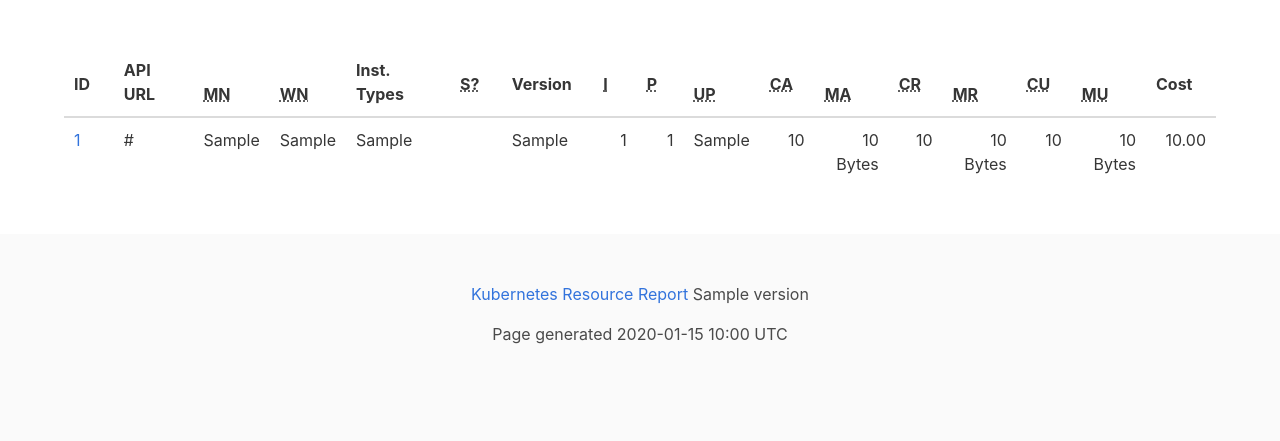
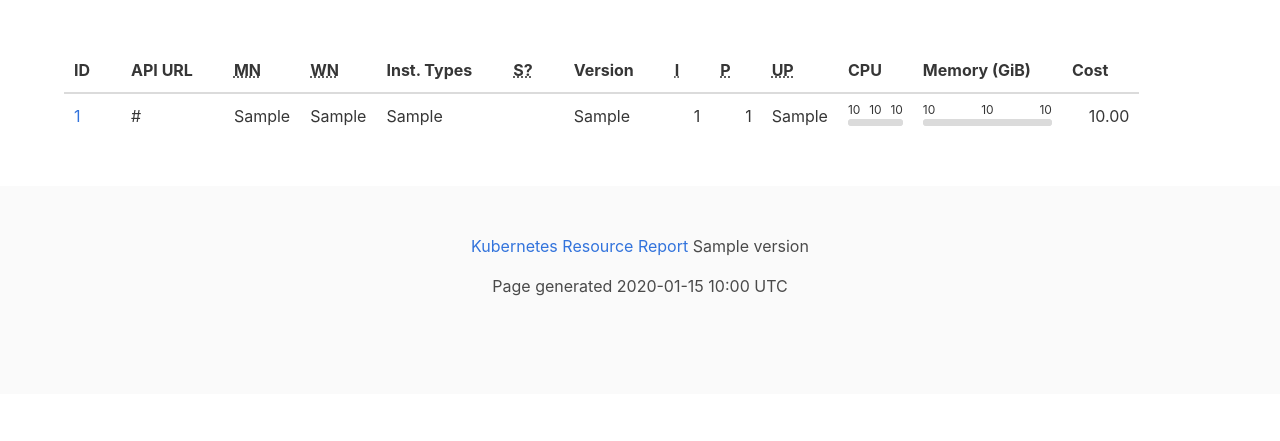
Before and after one commit to hjacobs/kube-resource-report, a Python web app: template templates/clusters.html in a window 1280 px wide. Shown: the part 52-493 px from the top of the page. Run offline with Jinja, Linux system fonts and the light colour scheme; the template is opened without the code that fills it: most values are stand-ins (such as "Sample title", 1, 10 or a date in 2020); some libraries are stand-ins or nearby versions.

Commit message:
resource bars

```diff
--- a/templates/base.html
+++ b/templates/base.html
@@ -8,6 +8,7 @@
     <script defer src="https://use.fontawesome.com/releases/v5.0.13/js/all.js"></script>
     <script src="sortable.min.js"></script>
     <link rel="stylesheet" href="sortable-theme-minimal.css" />
+    <link rel="stylesheet" href="kube-resource-report.css" />
     <link rel="shortcut icon" href="favicon.png">
   </head>
   <body class="has-navbar-fixed-top">
--- a/templates/clusters.html
+++ b/templates/clusters.html
@@ -14,17 +14,9 @@
                   <th><abbr title="Ingresses">I</abbr></th>
                   <th><abbr title="Pods">P</abbr></th>
                   <th><abbr title="User Pods">UP</abbr></th>
-                  <!--
-                  <th><abbr title="CPU Capacity">CC</abbr></th>
-                  <th><abbr title="Memory Capacity">MC</abbr></th>
-                  -->
-                  <th><abbr title="CPU Allocatable">CA</abbr></th>
-                  <th><abbr title="Memory Allocatable">MA</abbr></th>
-                  <th><abbr title="CPU Requests">CR</abbr></th>
-                  <th><abbr title="Memory Requests">MR</abbr></th>
-                  <th><abbr title="CPU Used">CU</abbr></th>
-                  <th><abbr title="Memory Used">MU</abbr></th>
-                  <th>Cost</th>
+                  <th>CPU</th>
+                  <th>Memory (GiB)</th>
+                  <th class="has-text-right">Cost</th>
               </tr>
           </thead>
           <tbody>
@@ -43,16 +35,25 @@
             <td class="has-text-right">{{ summary.ingresses|count }}</td>
             <td class="has-text-right">{{ summary.pods|count }}</td>
             <td class="has-text-right">{{ summary.user_pods }}</td>
-            <!--
-            <td class="has-text-right">{{ summary.capacity.cpu|round(1) }}</td>
-            <td class="has-text-right">{{ summary.capacity.memory|filesizeformat(True) }}</td>
-            -->
-            <td class="has-text-right">{{ summary.allocatable.cpu|round(1) }}</td>
-            <td class="has-text-right" data-value="{{ summary.allocatable.memory }}">{{ summary.allocatable.memory|filesizeformat(True) }}</td>
-            <td class="has-text-right">{{ summary.requests.cpu|round(1) }}</td>
-            <td class="has-text-right" data-value="{{ summary.requests.memory }}">{{ summary.requests.memory|filesizeformat(True) }}</td>
-            <td class="has-text-right">{{ summary.usage.cpu|round(1) }}</td>
-            <td class="has-text-right" data-value="{{ summary.usage.memory }}">{{ summary.usage.memory|filesizeformat(True) }}</td>
+
+            <td style="font-size: 0.75rem" data-value="{{ summary.usage.cpu }}">
+                <div class="resource-labels">
+                    <span>{{ summary.usage.cpu|round(1) }}</span> <span>{{ summary.requests.cpu|round(1) }}</span> <span>{{ summary.allocatable.cpu|round(1) }}</span>
+                </div>
+                <div class="resource-bar">
+                    <progress class="progress" value="{{ summary.requests.cpu }}" max="{{ summary.allocatable.cpu }}"></progress>
+                    <progress class="progress is-primary" value="{{ summary.usage.cpu }}" max="{{ summary.allocatable.cpu }}"></progress>
+                </div>
+            </td>
+            <td style="font-size: 0.75rem" data-value="{{ summary.usage.memory }}">
+                <div class="resource-labels">
+                    <span>{{ (summary.usage.memory / (1024**3))|round(1) }}</span> <span>{{ (summary.requests.memory / (1024**3))|round(1) }}</span> <span>{{ (summary.allocatable.memory / (1024**3))|round(1) }}</span>
+                </div>
+                <div class="resource-bar">
+                    <progress class="progress" value="{{ summary.requests.memory }}" max="{{ summary.allocatable.memory }}"></progress>
+                    <progress class="progress is-primary" value="{{ summary.usage.memory }}" max="{{ summary.allocatable.memory }}"></progress>
+                </div>
+            </td>
             <td class="has-text-right">{{ '{:,.02f}'.format(summary.cost) }}</td>
 
           </tr>
--- /dev/null
+++ b/templates/kube-resource-report.css
@@ -0,0 +1,50 @@
+.resource-labels {
+    display: flex;
+    line-height: 1;
+    margin-bottom: 0.2rem;
+}
+.resource-labels span {
+    display: block;
+    flex-grow: 1;
+    flex-shrink: 1;
+}
+.resource-labels span:nth-child(2) {
+    text-align: center;
+}
+.resource-labels span:last-child {
+    text-align: right;
+}
+
+
+
+.resource-bar {
+    height: 0.4rem;
+}
+.resource-bar:not(:last-child) {
+    margin-bottom: 0.2rem;
+}
+.resource-bar progress {
+    height: 0.4rem;
+    margin: 0 !important;
+}
+.resource-bar progress:last-child {
+    position: relative;
+    top: -0.4rem;
+    background: transparent;
+}
+
+.container>.resource-labels {
+    margin-bottom: 0.5rem;
+}
+.container>.resource-bar {
+    height: 1rem;
+}
+.container>.resource-bar {
+    margin-bottom: 1.5rem;
+}
+.container>.resource-bar progress {
+    height: 1rem;
+}
+.container>.resource-bar progress:last-child {
+    top: -1rem;
+}
```
Also changed, not shown: report.py (+58 -53 lines), templates/applications.html (+24 -6 lines), templates/cluster.html (+18 -12 lines), templates/index.html (+18 -30 lines), templates/teams.html (+24 -6 lines).
